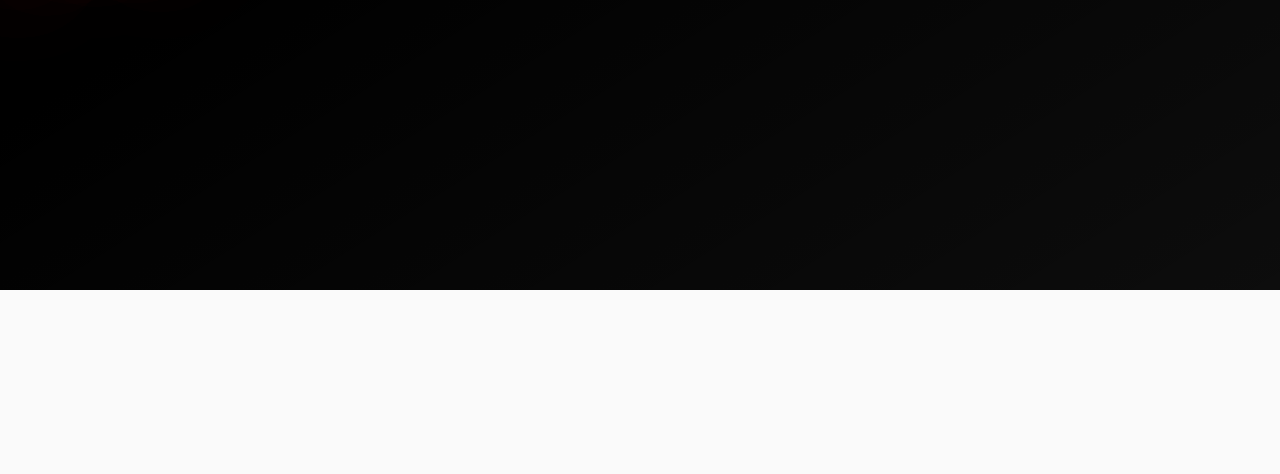
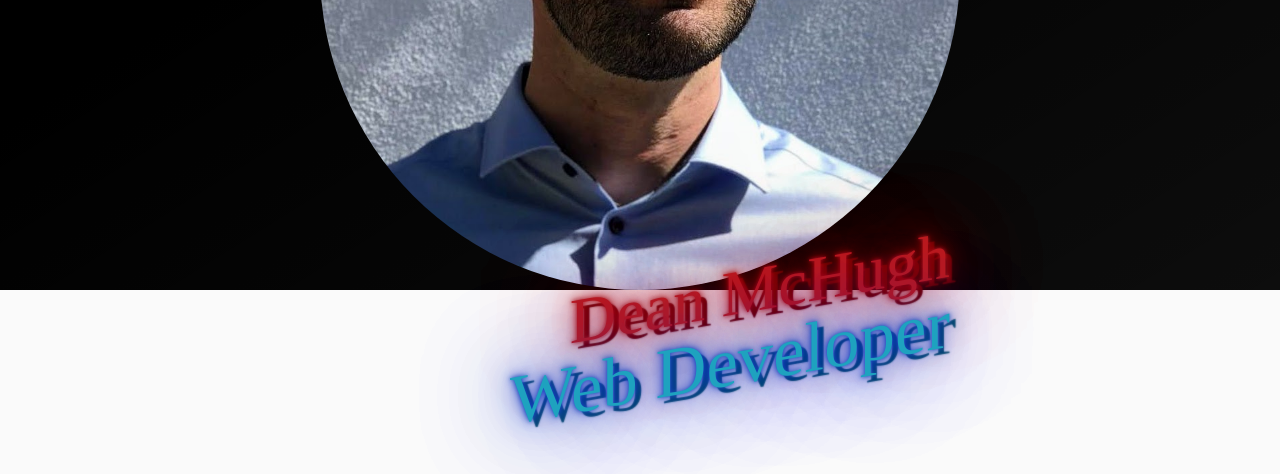
Before and after one commit to deanmchugh/portfolioSite, a Gatsby site: page / in a window 1280 px wide. Shown: the part 510-984 px from the top of the page. Before the commit the page ends 800 px from the top, so only its background shows below. Built offline with nearby package versions, Linux system fonts and the light colour scheme; Gatsby itself is replaced by a stand-in of ours; a web font is replaced by a local one.

Commit message:
ADD: center and resize hero image

```diff
--- a/gatsby-config.js
+++ b/gatsby-config.js
@@ -22,6 +22,10 @@ module.exports = {
         name: `gatsby-starter-default`,
         short_name: `starter`,
         start_url: `/`,
+        background_color: `#663399`,
+        theme_color: `#663399`,
+        display: `minimal-ui`,
+        icon: `src/images/gatsby-icon.png`,
       },
     },
   ],
--- a/src/components/headShot.tsx
+++ b/src/components/headShot.tsx
@@ -26,8 +26,8 @@ const HeadShot = (): ReactElement => {
       fluid={data.placeholderImage.childImageSharp.fluid}
       imgStyle={{
         borderRadius: `50%`,
-        width: '30vw',
-        height: '30vw',
+        width: '50vw',
+        height: '50vw',
       }}
     />
   )
--- a/src/components/styles.css
+++ b/src/components/styles.css
@@ -10,29 +10,35 @@ html, body {
 
 .layout {
     height: 100vh;
-    background: linear-gradient(to bottom right, rgba(0,0,0,1) 40%, rgba(0,0,0,0.95) 100%);
+}
+
+.heroImage {
+    width: 50vw;
+    justify-content: space-around;
 }
 
 .heroTitle {
+    text-align: end;
     position: relative;
-    top: -40px;
+    top: -10px;
+    left: -10px;
 }
 
 .fluxName {
     font-family: neon;
-    color: #426DFB;
-    font-size: 4vw;
-    line-height: 4vw;
-    text-shadow: 0 0 3vw #2356FF;
+    color: #ff0000;
+    font-size: 5vw;
+    line-height: 5vw;
+    text-shadow: 0 0 3vw #b20000;
     transform: skewy(-10deg);
 }
 
 .fluxTitle {
     font-family: neon;
-    color: #ff0000;
-    font-size: 4vw;
-    line-height: 4vw;
-    text-shadow: 0 0 3vw #b20000;
+    color: #426DFB;
+    font-size: 5.5vw;
+    line-height: 5.5vw;
+    text-shadow: 0 0 3vw #2356FF;
     transform: skewy(-10deg);
 }
 
@@ -50,7 +56,7 @@ html, body {
     -o-animation: fluxTitle 2s linear infinite;
 }
 
-@keyframes fluxName {
+@keyframes fluxTitle {
     0%,
     100% {
         text-shadow: 0 0 1vw #1041FF, 0 0 3vw #1041FF, 0 0 10vw #1041FF, 0 0 10vw #1041FF, 0 0 .4vw #8BFDFE, .5vw .5vw .1vw #147280;
@@ -62,14 +68,14 @@ html, body {
     }
 }
 
-@keyframes fluxTitle {
+@keyframes fluxName {
     0%,
     100% {
-        text-shadow: 0 0 1vw #e50000, 0 0 3vw #e50000, 0 0 10vw #e50000, 0 0 10vw #e50000, 0 0 .4vw #fe8bf4, .5vw .5vw .1vw #80144f;
-        color: #28D7FE;
+        text-shadow: 0 0 1vw #e50000, 0 0 3vw #e50000, 0 0 10vw #e50000, 0 0 10vw #e50000, 0 0 .4vw #fe8b8b, .5vw .5vw .1vw #801414;
+        color: #fe2828;
     }
     50% {
-        text-shadow: 0 0 .5vw #800808, 0 0 1.5vw #800808, 0 0 5vw #800808, 0 0 5vw #800808, 0 0 .2vw #800808, .5vw .5vw .1vw #400a28;
-        color: #80144f;
+        text-shadow: 0 0 .5vw #800808, 0 0 1.5vw #800808, 0 0 5vw #800808, 0 0 5vw #800808, 0 0 .2vw #800808, .5vw .5vw .1vw #400a0a;
+        color: #801414;
     }
 }
--- a/src/pages/index.tsx
+++ b/src/pages/index.tsx
@@ -3,13 +3,16 @@ import React from "react"
 import Layout from "../components/layout"
 import SEO from "../components/seo"
 import HeroImage from '../components/heroImage'
+import './styles.css'
 
 const IndexPage = () => (
   <Layout>
     <>
       <SEO title="Home" />
-      <div style={{ maxWidth: `300px`, marginBottom: `1.45rem` }}>
-        <HeroImage />
+      <div className={'indexPage'} >
+        <div className={'heroImage'} >
+            <HeroImage />
+        </div>
       </div>
     </>
   </Layout>
--- /dev/null
+++ b/src/pages/styles.css
@@ -0,0 +1,10 @@
+.indexPage {
+    height: 100vh;
+    width: 100vw;
+    background: linear-gradient(to bottom right, rgba(0,0,0,1) 40%, rgba(0,0,0,0.95) 100%);
+}
+
+.heroImage {
+    margin: auto;
+    padding-top: 10vh;
+}
```
